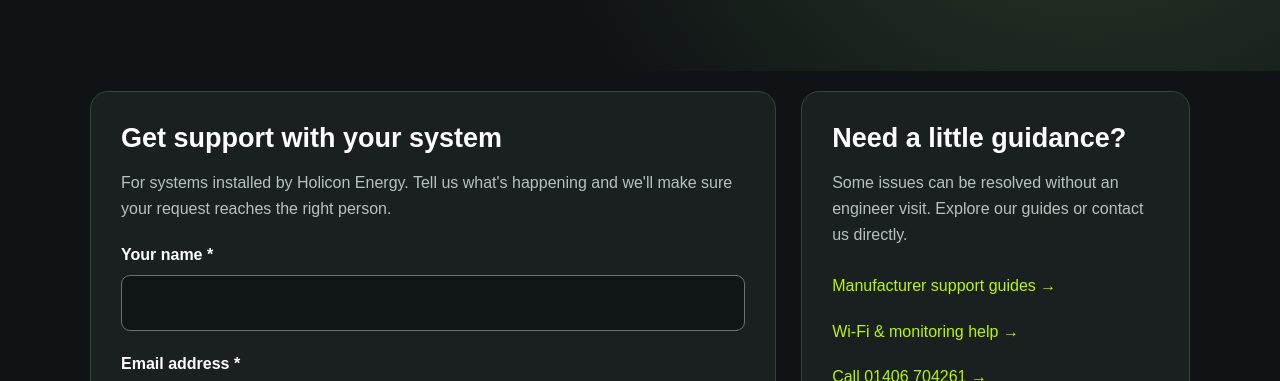
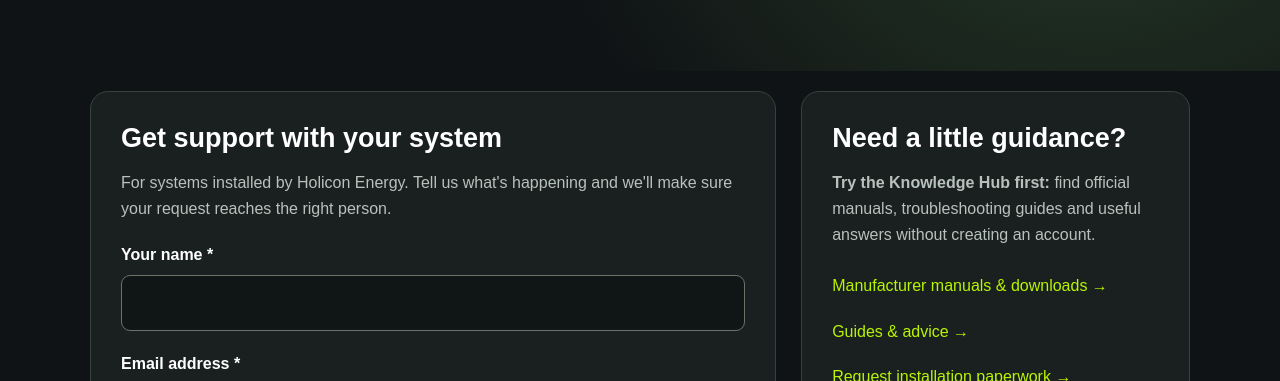
Before and after one commit to HoliconEnergy/holicon-energy-website, a website: page customer-care/index.html in a window 1280 px wide. Shown: the part 418-799 px from the top of the page. Drawn offline with Linux system fonts and the light colour scheme.

Commit message:
Help customers find manuals and paperwork before submitting support request

```diff
--- a/customer-care/index.html
+++ b/customer-care/index.html
@@ -446,7 +446,7 @@
     <aside>
 
       <div class="card">
-        <h2>Need a little guidance?</h2>
+        <h2>Need a little guidance?</h2><p><strong>Try the Knowledge Hub first:</strong> find official manuals, troubleshooting guides and useful answers without creating an account.</p><div class="links"><a href="/knowledge/#manuals">Manufacturer manuals &amp; downloads →</a><a href="/knowledge/#advice">Guides &amp; advice →</a><a href="/knowledge/request-documents.html">Request installation paperwork →</a></div>
 
         <p>
           Some issues can be resolved without an engineer visit.
```
